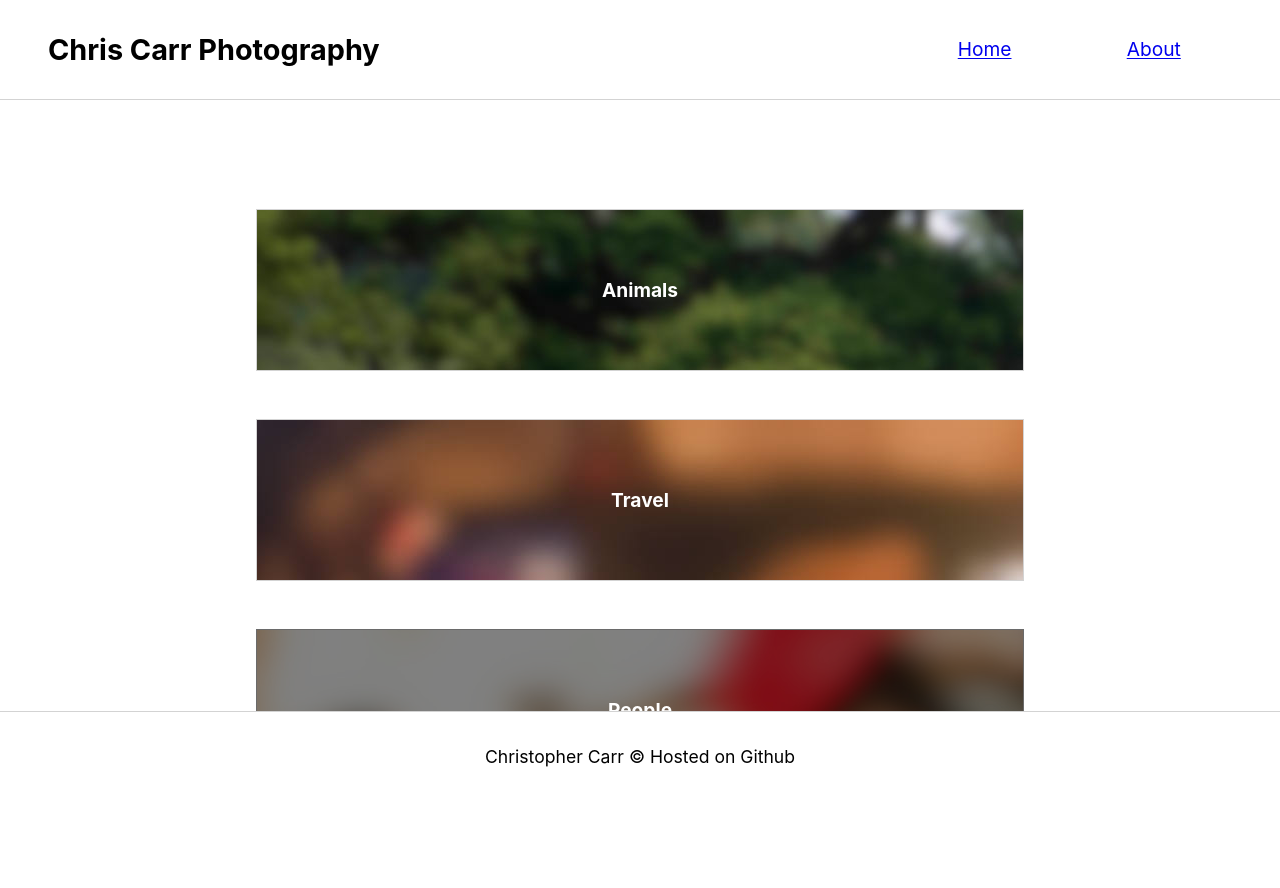
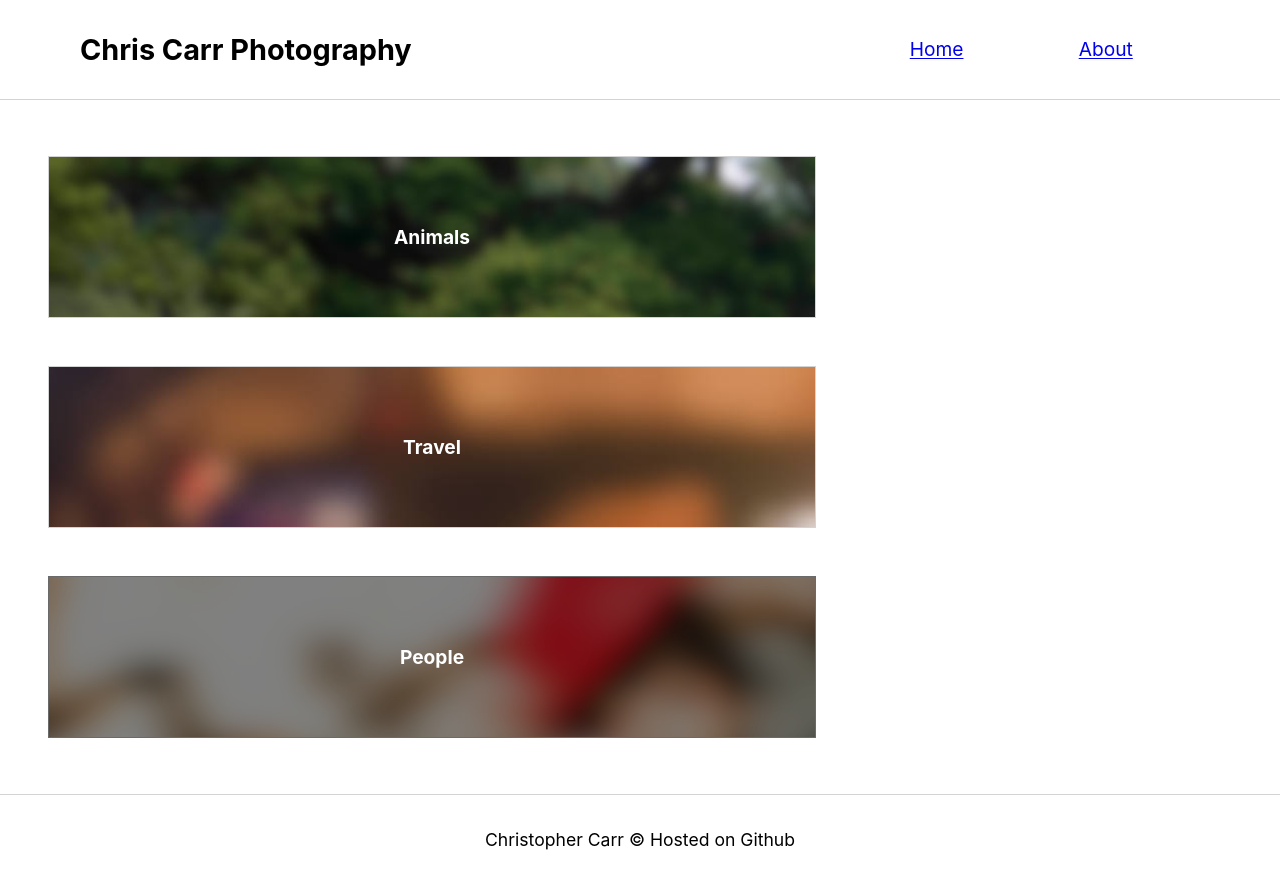
Before and after one commit to christocarr/photo-gallery, a React (Create React App) app: page /#/ in a window 1280 px wide. Shown: the top 888 px of the page. Built offline with nearby package versions, Linux system fonts and the light colour scheme.

Commit message:
wip: fix layout and spacing

```diff
--- a/src/App.css
+++ b/src/App.css
@@ -11,10 +11,6 @@
   padding: 2em;
 }
 
-main {
-  height: 100vh;
-}
-
 h1 {
   font-size: 1.3em;
 }
@@ -22,12 +18,11 @@ h1 {
 .header-link {
   color: black;
   text-decoration: none;
-  padding: 0 1em 0 1em;
 }
 
 .menu-icon {
   width: 1.4em;
-  padding: 1em 1em 1em 1em;
+  padding: 1em 0 1em 1em;
 }
 
 .menu-icon:hover {
@@ -45,6 +40,7 @@ h1 {
   width: 13em;
   height: 20em;
   position: absolute;
+  z-index: 1001;
   top: 5em;
   right: 50px;
   background-color: white;
@@ -82,8 +78,7 @@ ul {
   flex-direction: column;
   justify-content: center;
   max-width: 900px;
-  height: 100%;
-  margin: 0 auto 0 auto;
+  padding: 2em;
 }
 
 .category {
@@ -128,8 +123,7 @@ ul {
 ********************************************/
 
 .gallery-container {
-  width: 70%;
-  margin: 15vh auto 0 auto;
+  padding: 2em;
 }
 
 h2 {
@@ -179,8 +173,8 @@ h2 {
   align-items: center;
   height: 5em;
   width: 100vw;
-  position: fixed;
-  bottom: 0;
+  /* position: fixed;
+  bottom: 0; */
   border-top: 1px solid lightgrey;
   background-color: white;
   font-size: 0.9em;
@@ -241,6 +235,9 @@ h2 {
   }
 
   @media screen and (min-width: 1023px) {
+    .header {
+      padding: 2em 5em;
+    }
     .menu-icon {
       display: none;
     }
```
